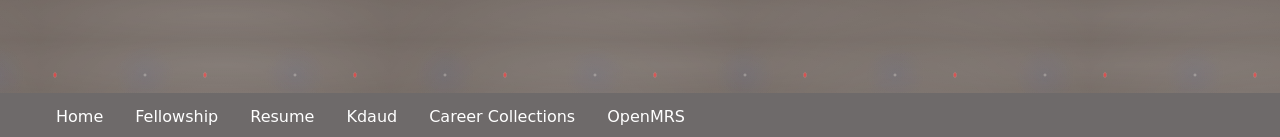
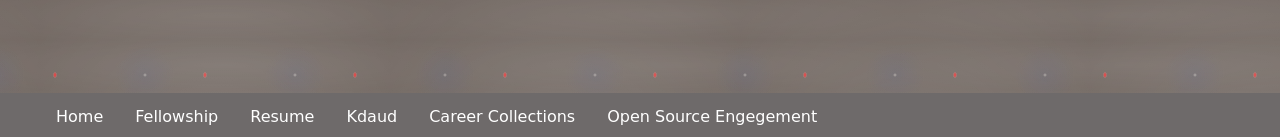
Before and after one commit to kdaud/kdaud.github.io, a Jekyll site: the page index.html, which Jekyll copies as it is, in a window 1280 px wide. Shown: the part 760-897 px from the top of the page. Built offline with Jekyll 4.4.1, drawn with Linux system fonts in a browser that asks for light colours.

Commit message:
Update index file content

```diff
--- a/index.html
+++ b/index.html
@@ -20,7 +20,7 @@
   <li><a target="_blank" href="cv/resume.pdf">Resume</a></li>
   <li><a target="_blank" href="https://github.com/kdaud">Kdaud</a></li>
   <li><a target="_blank" href="https://kdaud.medium.com">Career Collections</a></li>
-  <li><a target="_blank" href="https://openmrs.org/">OpenMRS</a></li>
+  <li><a target="_blank" href="https://talk.openmrs.org/u/kdaud/summary">Open Source Engegement</a></li>
 </ul>
 
 </body>
```
